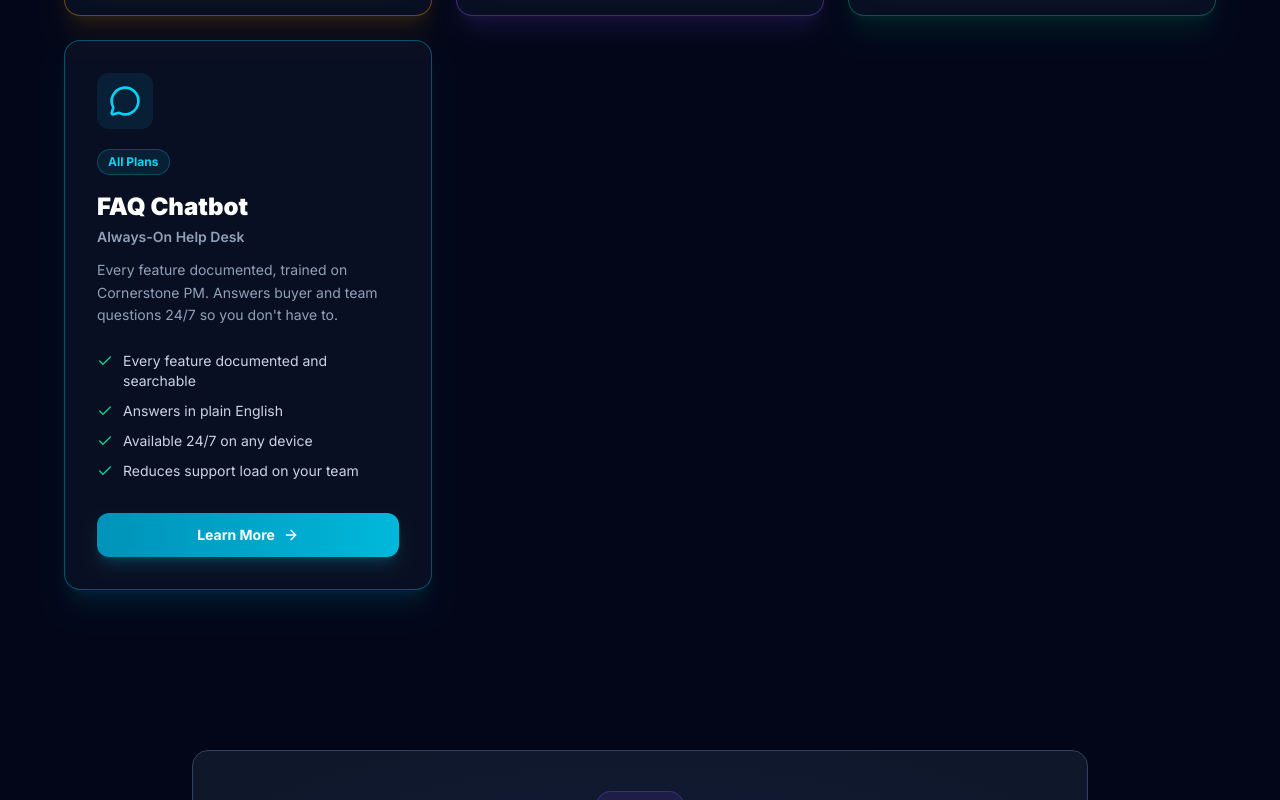
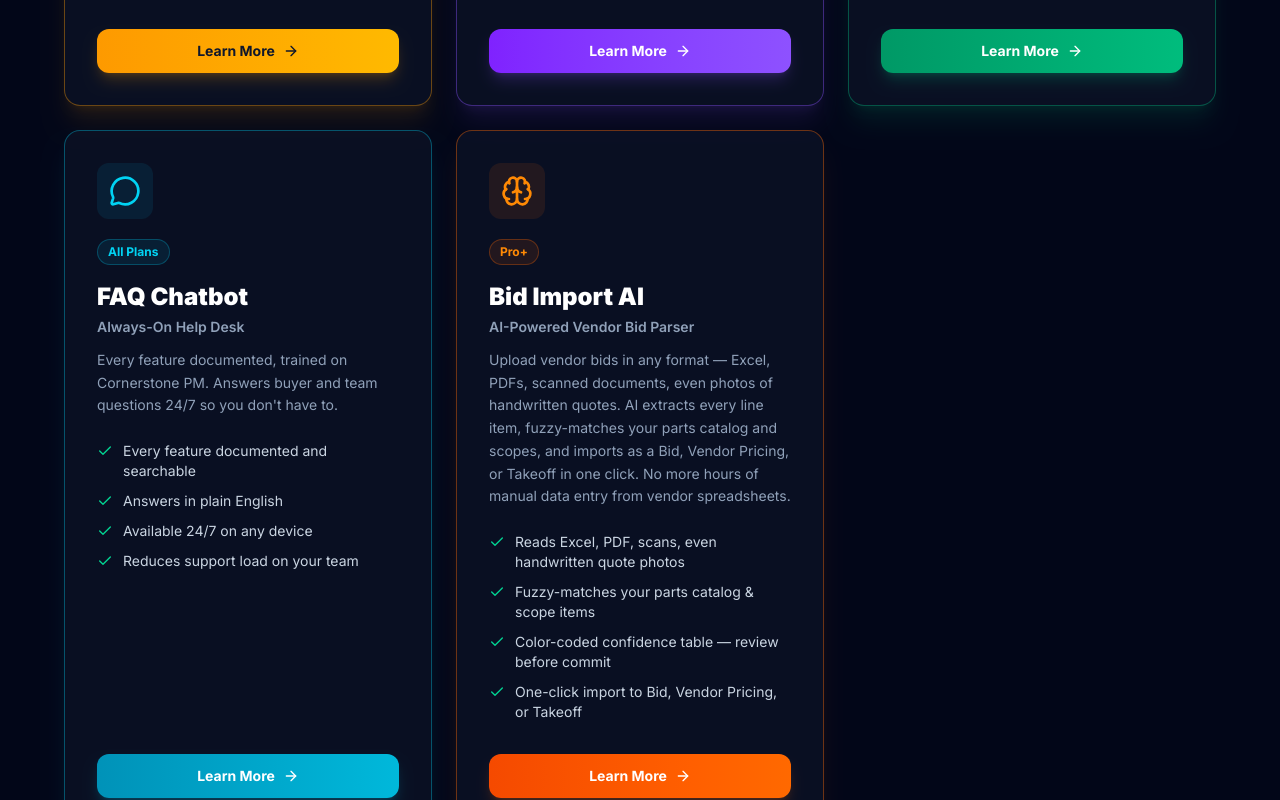
Before and after one commit to Scootermcgavin121/cornerstone-marketing-v2, a Next.js app: page /ai-agents in a window 1280 px wide. Shown: the part 1480-2280 px from the top of the page. Built offline with nearby package versions, Linux system fonts and the light colour scheme.

Commit message:
feat: add Bid Import AI as 5th agent on /ai-agents + homepage AgentsSection + nav dropdown

```diff
--- a/src/app/ai-agents/page.tsx
+++ b/src/app/ai-agents/page.tsx
@@ -1,6 +1,6 @@
 import React from "react";
 import Link from "next/link";
-import { Bot, FileText, MessageCircle, Check, Zap, ArrowRight } from "lucide-react";
+import { Bot, FileText, MessageCircle, Check, Zap, ArrowRight, Brain } from "lucide-react";
 import { Navbar } from "@/components/Navbar";
 import { Footer } from "@/components/Footer";
 import type { Metadata } from "next";
@@ -8,7 +8,7 @@ import type { Metadata } from "next";
 export const metadata: Metadata = {
   title: "AI Agents for Home Builders | Cornerstone PM",
   description:
-    "AI agents for home builders: Foreman AI (47 skills), Blueprint AI (PDF takeoffs), MLS Listing Agent, FAQ Chatbot. Native AI built into the platform — not bolted on.",
+    "5 AI agents for home builders: Foreman AI (47 skills), Blueprint AI (PDF takeoffs), Bid Import AI (parses any vendor bid), MLS Listing Agent, FAQ Chatbot. Native AI built into the platform — not bolted on.",
   alternates: { canonical: "https://www.cornerstonepm.ai/ai-agents" },
 };
 
@@ -77,6 +77,22 @@ const agents = [
     ],
     badge: "All Plans",
   },
+  {
+    name: "Bid Import AI",
+    tagline: "AI-Powered Vendor Bid Parser",
+    description:
+      "Upload vendor bids in any format — Excel, PDFs, scanned documents, even photos of handwritten quotes. AI extracts every line item, fuzzy-matches your parts catalog and scopes, and imports as a Bid, Vendor Pricing, or Takeoff in one click. No more hours of manual data entry from vendor spreadsheets.",
+    icon: <Brain className="w-8 h-8" />,
+    color: "orange",
+    href: "/purchasing#bid-import",
+    highlights: [
+      "Reads Excel, PDF, scans, even handwritten quote photos",
+      "Fuzzy-matches your parts catalog & scope items",
+      "Color-coded confidence table — review before commit",
+      "One-click import to Bid, Vendor Pricing, or Takeoff",
+    ],
+    badge: "Pro+",
+  },
 ];
 
 const colorMap: Record<string, { border: string; icon: string; badge: string; glow: string; button: string }> = {
@@ -108,6 +124,13 @@ const colorMap: Record<string, { border: string; icon: string; badge: string; gl
     glow: "shadow-emerald-500/10",
     button: "bg-gradient-to-r from-emerald-600 to-emerald-500 text-white hover:from-emerald-500 hover:to-emerald-400 shadow-emerald-500/20",
   },
+  orange: {
+    border: "border-orange-500/40",
+    icon: "text-orange-400 bg-orange-500/10",
+    badge: "border-orange-500/30 bg-orange-500/10 text-orange-400",
+    glow: "shadow-orange-500/10",
+    button: "bg-gradient-to-r from-orange-600 to-orange-500 text-white hover:from-orange-500 hover:to-orange-400 shadow-orange-500/20",
+  },
 };
 
 const pricingTiers = [
@@ -134,7 +157,7 @@ const pricingTiers = [
   {
     name: "Pro+",
     price: "$599",
-    agents: ["All agents", "BYOA API Access", "7-wave bidding pipeline", "Opus model", "5,000 msg/mo"],
+    agents: ["All agents", "Bid Import AI", "BYOA API Access", "7-wave bidding pipeline", "Opus model", "5,000 msg/mo"],
     color: "text-cyan-400",
     note: "Full API + automation",
   },
@@ -153,7 +176,7 @@ export default function AiAgentsPage() {
             AI AGENTS FOR HOME BUILDERS
           </div>
           <h1 className="text-5xl sm:text-6xl lg:text-7xl font-black mb-6 leading-tight">
-            AI agents for home builders.
+            5 AI agents for home builders.
             <br />
             <span className="text-white">Zero setup.</span>
             <br />
@@ -180,7 +203,7 @@ export default function AiAgentsPage() {
 
       {/* Agent Cards */}
       <section className="py-20 px-4">
-        <div className="max-w-6xl mx-auto grid grid-cols-1 md:grid-cols-3 gap-6">
+        <div className="max-w-6xl mx-auto grid grid-cols-1 md:grid-cols-2 lg:grid-cols-3 gap-6">
           {agents.map((agent) => {
             const c = colorMap[agent.color];
             return (
@@ -248,7 +271,7 @@ export default function AiAgentsPage() {
         <div className="max-w-4xl mx-auto">
           <div className="text-center mb-10">
             <h2 className="text-3xl font-black text-white mb-3">AI Agents by Plan</h2>
-            <p className="text-slate-400">Every plan includes the FAQ Chatbot. MLS Listing Agent on Builder+. Foreman AI + Blueprint AI on Pro. Full API automation on Pro+.</p>
+            <p className="text-slate-400">Every plan includes the FAQ Chatbot. MLS Listing Agent on Builder+. Foreman AI + Blueprint AI on Pro. Bid Import AI + full API automation on Pro+.</p>
           </div>
           <div className="rounded-2xl overflow-hidden border border-slate-800">
             {pricingTiers.map((tier, i) => (
--- a/src/app/purchasing/page.tsx
+++ b/src/app/purchasing/page.tsx
@@ -131,7 +131,7 @@ export default function PurchasingPage() {
       </section>
 
       {/* Bid Import AI Hero Callout */}
-      <section className="py-16 px-4">
+      <section id="bid-import" className="py-16 px-4 scroll-mt-24">
         <div className="max-w-5xl mx-auto">
           <div className="rounded-2xl bg-emerald-500/5 border border-emerald-500/30 p-8 sm:p-12 relative overflow-hidden">
             <div className="absolute inset-0 bg-[radial-gradient(ellipse_at_top_right,rgba(52,211,153,0.08),transparent_60%)]" />
--- a/src/components/AgentsSection.tsx
+++ b/src/components/AgentsSection.tsx
@@ -68,6 +68,22 @@ const agents = [
       "What roles have access to the options engine?",
     ],
   },
+  {
+    emoji: "🧠",
+    name: "Bid Import AI",
+    tagline: "AI-Powered Vendor Bid Parser",
+    desc: "Upload vendor bids in any format \u2014 Excel, PDFs, scans, even photos of handwritten quotes. AI extracts every line item, fuzzy-matches your parts catalog and scopes, and imports as a Bid, Vendor Pricing, or Takeoff in one click.",
+    href: "/purchasing#bid-import",
+    color: "text-orange-400",
+    bg: "bg-orange-500/10",
+    border: "border-orange-500/20 hover:border-orange-500/50",
+    badge: "Pro+",
+    badgeColor: "bg-orange-500/20 text-orange-400 border-orange-500/30",
+    prompts: [
+      "Upload Tibbetts Lumber PDF &rarr; 18 line items, 16 matched at 90%+",
+      "Import handwritten plumber quote &rarr; bid created in 30 seconds",
+    ],
+  },
 ];
 
 export function AgentsSection() {
@@ -80,7 +96,7 @@ export function AgentsSection() {
             Industry First
           </div>
           <h2 className="text-4xl sm:text-6xl font-black mb-6">
-            Four AI agents.<br />
+            Five AI agents.<br />
             <span className="text-cyan-400">Zero other platforms have one.</span>
           </h2>
           <p className="text-xl text-slate-400 max-w-2xl mx-auto">
@@ -88,7 +104,7 @@ export function AgentsSection() {
           </p>
         </div>
 
-        <div className="grid grid-cols-1 sm:grid-cols-2 lg:grid-cols-4 gap-6 mb-12">
+        <div className="grid grid-cols-1 sm:grid-cols-2 lg:grid-cols-3 xl:grid-cols-5 gap-6 mb-12">
           {agents.map((agent) => (
             <div
               key={agent.name}
@@ -136,7 +152,7 @@ export function AgentsSection() {
             href="/ai-agents"
             className="inline-flex items-center gap-2 px-8 py-3.5 rounded-full bg-cyan-400 text-slate-900 font-bold hover:bg-cyan-300 transition-all duration-200"
           >
-            See all three agents &rarr;
+            See all five agents &rarr;
           </Link>
         </div>
       </div>
--- a/src/components/Navbar.tsx
+++ b/src/components/Navbar.tsx
@@ -31,7 +31,8 @@ const featureLinks = [
   { label: "Buyer Portal", href: "/features#portal", desc: "Milestone journey, photo gallery" },
   { label: "⚡ AI Blueprint Takeoff", href: "/ai-takeoff", desc: "Upload PDF — instant material takeoff", highlight: true },
   { label: "🤖 Foreman AI", href: "/foreman", desc: "47-skill AI agent, natural language commands" },
-  { label: "✨ AI Agents Overview", href: "/ai-agents", desc: "Three AI agents built for builders" },
+  { label: "✨ AI Agents Overview", href: "/ai-agents", desc: "Five AI agents built for builders" },
+  { label: "🧠 Bid Import AI", href: "/purchasing#bid-import", desc: "Upload any vendor bid \u2014 AI extracts every line item", highlight: true },
   { label: "⚙️ API Access (BYOA)", href: "/api-access", desc: "REST API for AI agents — automate bidding pipeline", highlight: true },
   { label: "📚 API Docs", href: "/api-docs", desc: "Full endpoint reference, webhooks, code examples" },
 ];
```
